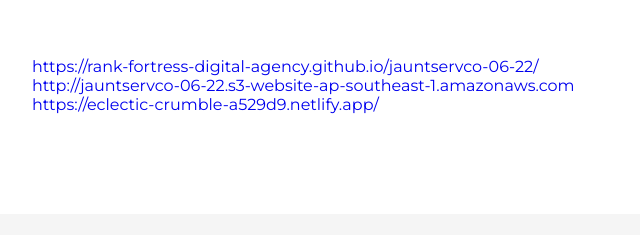
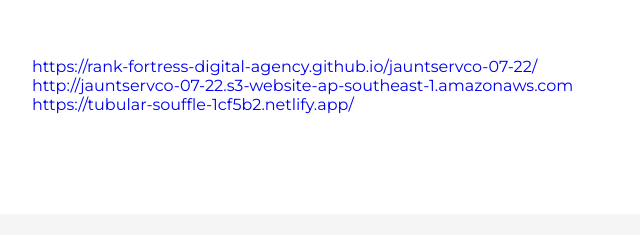
Before and after one commit to Rank-Fortress-Digital-Agency/jauntservco-07-22, a plain HTML site: page index.html in a window 1280 px wide. Shown: the part 8196-8431 px from the top of the page, 136-776 px from the left. Drawn offline with Linux system fonts and the light colour scheme.

Commit message:
Add files via upload

```diff
--- a/index.html
+++ b/index.html
@@ -288,16 +288,16 @@
         <section>
           <a
             target="_bLank"
-            href="https://rank-fortress-digital-agency.github.io/jauntservco-06-22/"
-            >https://rank-fortress-digital-agency.github.io/jauntservco-06-22/</a
+            href="https://rank-fortress-digital-agency.github.io/jauntservco-07-22/"
+            >https://rank-fortress-digital-agency.github.io/jauntservco-07-22/</a
           ><br />
           <a
             target="_bLank"
-            href="http://jauntservco-06-22.s3-website-ap-southeast-1.amazonaws.com"
-            >http://jauntservco-06-22.s3-website-ap-southeast-1.amazonaws.com</a
+            href="http://jauntservco-07-22.s3-website-ap-southeast-1.amazonaws.com"
+            >http://jauntservco-07-22.s3-website-ap-southeast-1.amazonaws.com</a
           ><br />
-          <a target="_bLank" href="https://eclectic-crumble-a529d9.netlify.app/"
-            >https://eclectic-crumble-a529d9.netlify.app/</a
+          <a target="_bLank" href="https://tubular-souffle-1cf5b2.netlify.app/"
+            >https://tubular-souffle-1cf5b2.netlify.app/</a
           >
         </section>
       </div>
```
